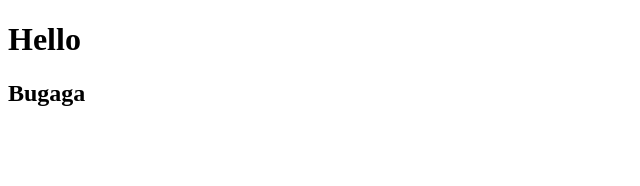
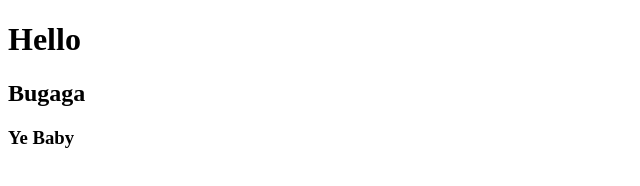
Before and after one commit to hrefindexof/Test, a plain HTML site: page index.html in a window 1280 px wide. Shown: the full height of the page, 0-640 px from the left. Drawn offline with Linux system fonts and the light colour scheme.

Commit message:
H3 comments

```diff
--- a/index.html
+++ b/index.html
@@ -1,14 +1,18 @@
 <!DOCTYPE html>
 <html lang="en">
+
 <head>
 	<meta charset="UTF-8">
 	<meta http-equiv="X-UA-Compatible" content="IE=edge">
 	<meta name="viewport" content="width=device-width, initial-scale=1.0">
 	<title>test</title>
 </head>
+
 <body>
 	<h1>Hello</h1>
 	<h2>Bugaga</h2>
+	<h3>Ye Baby</h3>
 </body>
 <script src="script.js"></script>
+
 </html>
```
